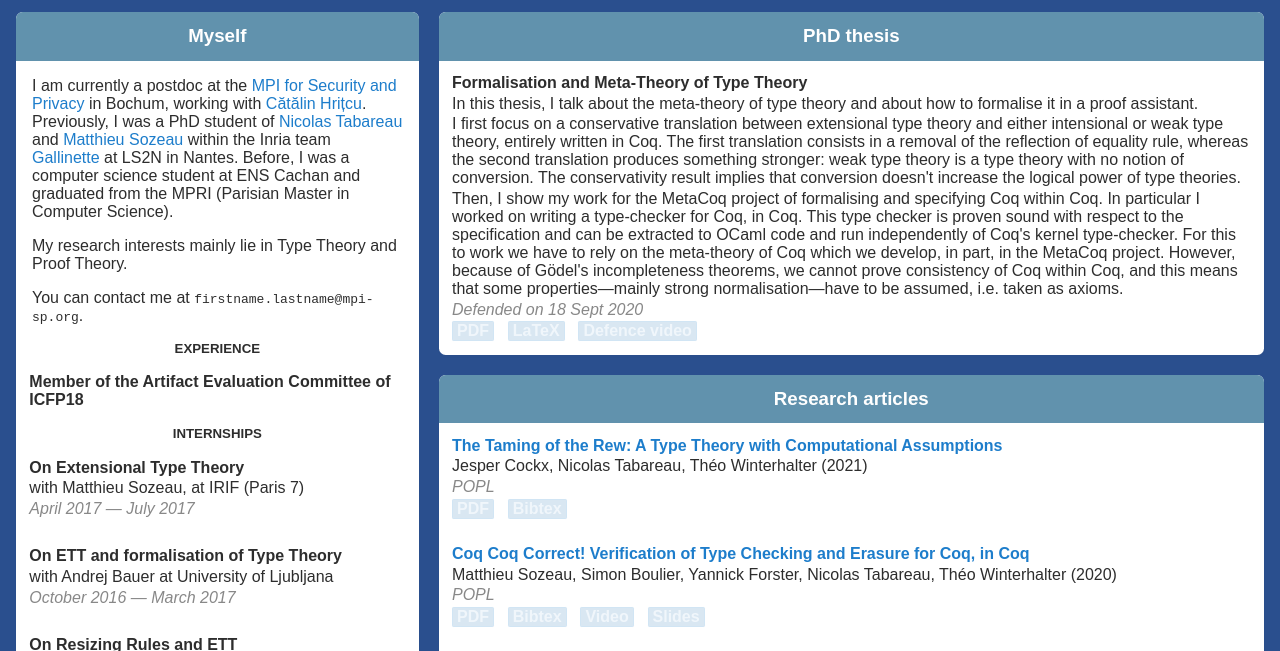
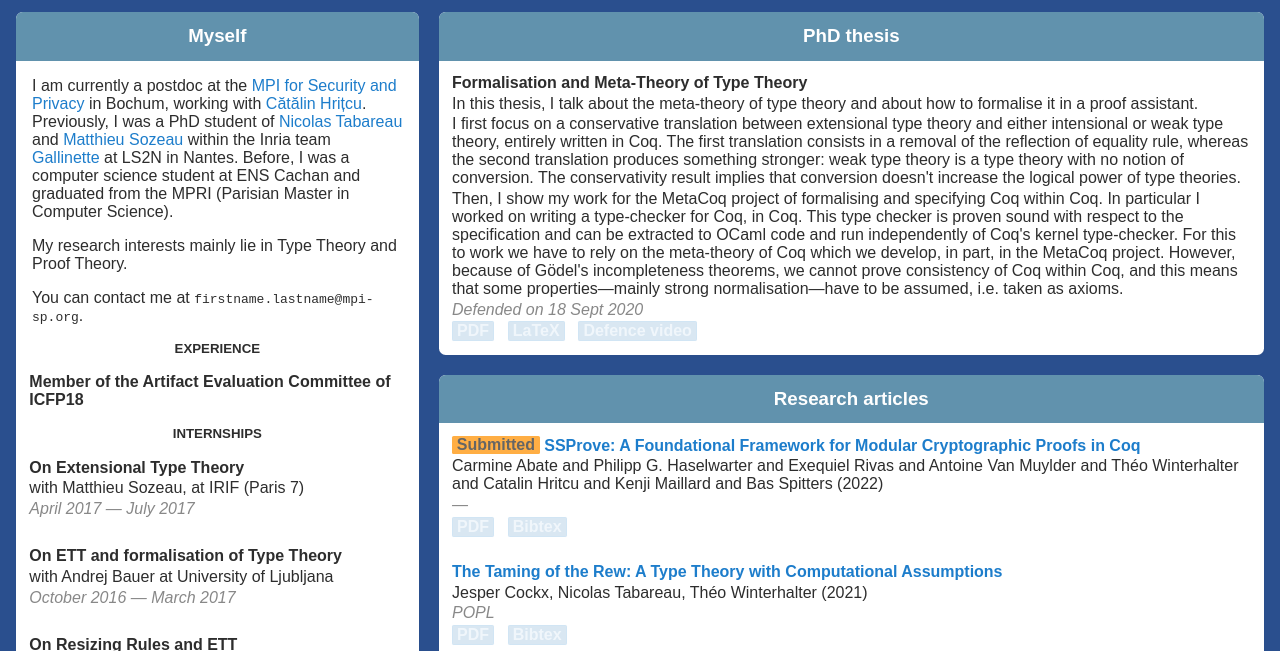
Before and after one commit to TheoWinterhalter/theowinterhalter.github.io, a plain HTML site: page index.html in a window 1280 px wide. Shown: the part 97-748 px from the top of the page. Drawn offline with Linux system fonts and the light colour scheme.

Commit message:
Add SSProve preprint

```diff
--- a/index.html
+++ b/index.html
@@ -111,6 +111,20 @@
       </section>
       <section class="publications">
         <h3>Research articles</h3>
+        <article>
+          <h4>
+            <span class="submitted">Submitted</span>
+            <a href="https://eprint.iacr.org/2021/397">
+              SSProve: A Foundational Framework for Modular Cryptographic Proofs in Coq
+            </a>
+            <p>Carmine Abate and Philipp G. Haselwarter and Exequiel Rivas and Antoine Van Muylder and Théo Winterhalter and Catalin Hritcu and Kenji Maillard and Bas Spitters (2022)</p>
+            <p class="conference">—</p>
+            <div class="files">
+              <a href="https://eprint.iacr.org/2021/397.pdf">PDF</a>
+              <a href="https://eprint.iacr.org/eprint-bin/cite.pl?entry=2021/397">Bibtex</a>
+            </div>
+          </h4>
+        </article>
         <article>
           <h4>
             <a href="https://hal.archives-ouvertes.fr/hal-02901011v2">
```
